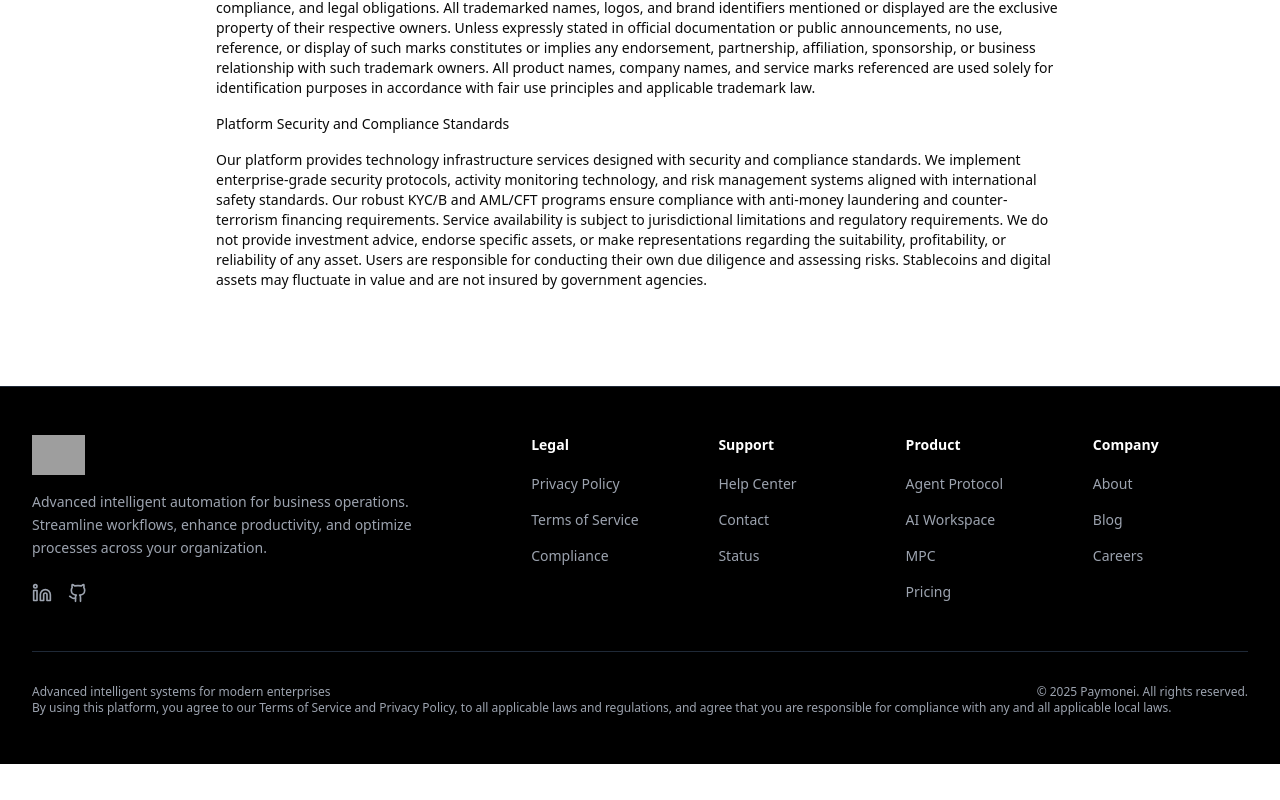
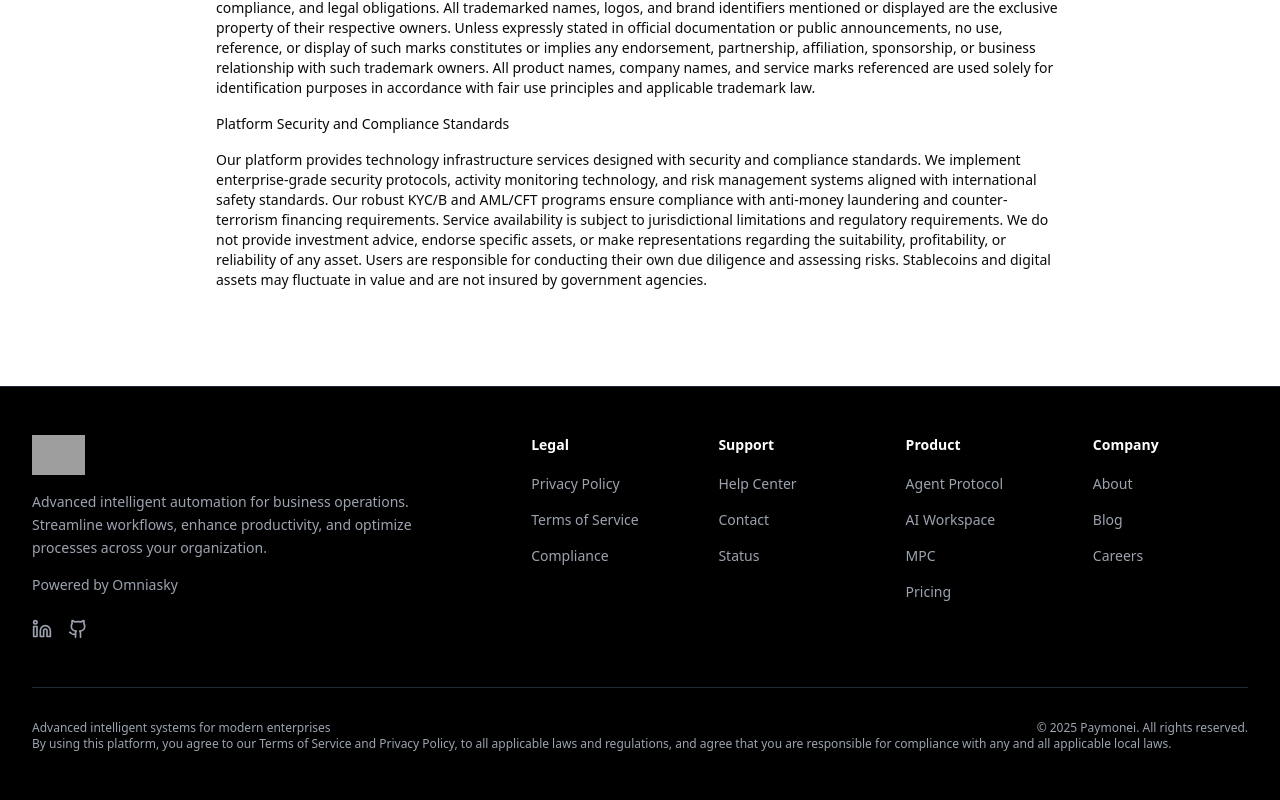
Before and after one commit to omniasky/paymonei-website, a Next.js app: page /supports/compliance in a window 1280 px wide. Shown: the part 638-1438 px from the top of the page. Before the commit the page ends 1402 px from the top, so only its background shows below. Built offline with nearby package versions, Linux system fonts and the light colour scheme; grey boxes are pictures that could not be loaded.

Commit message:
add powered by

```diff
--- a/src/components/organisms/Footer/Footer.tsx
+++ b/src/components/organisms/Footer/Footer.tsx
@@ -90,6 +90,17 @@ export function Footer({
                 Streamline workflows, enhance productivity, and optimize
                 processes across your organization.
               </p>
+              <p className="text-sm text-gray-400">
+                Powered by{" "}
+                <Link
+                  href="https://www.omniasky.com"
+                  target="_blank"
+                  rel="noopener noreferrer"
+                  className="hover:text-white transition-colors"
+                >
+                  Omniasky
+                </Link>
+              </p>
               {/* Social Links */}
               <div className="flex space-x-4 pt-2">
                 {mergedSocialLinks.linkedin && (
```
